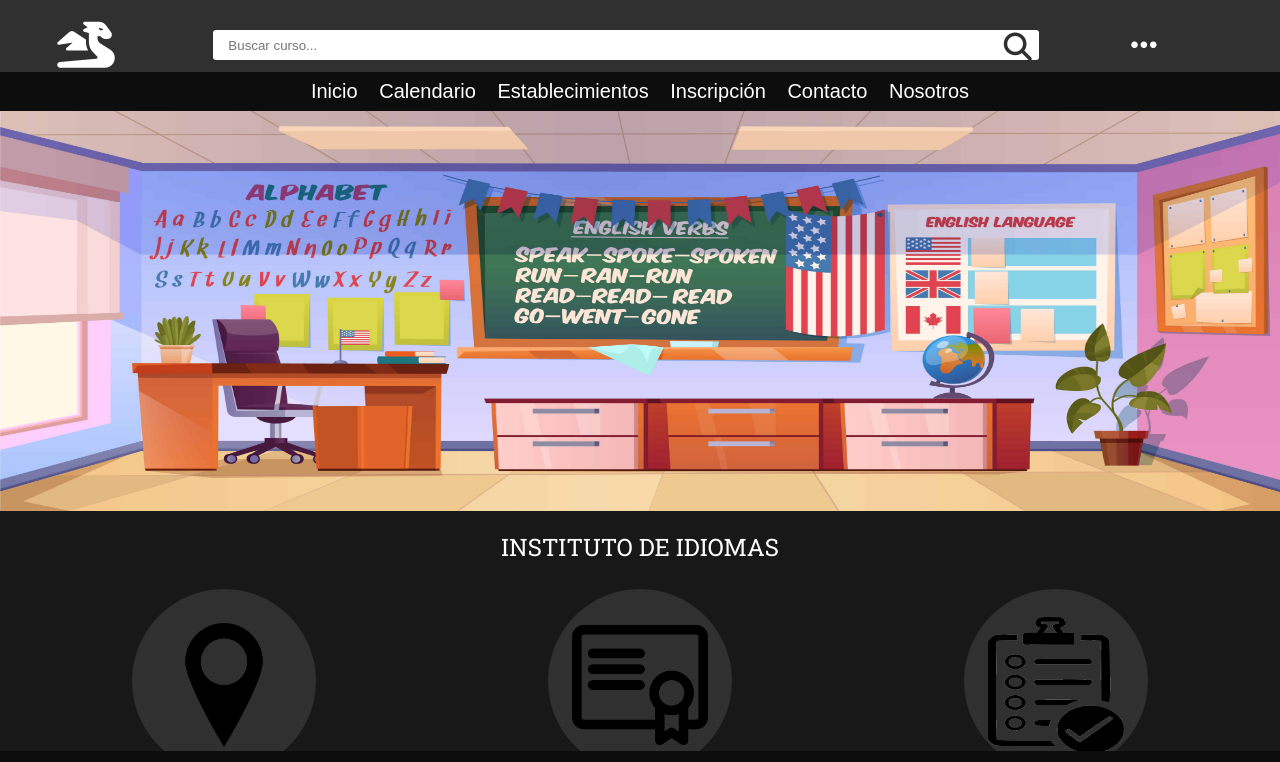
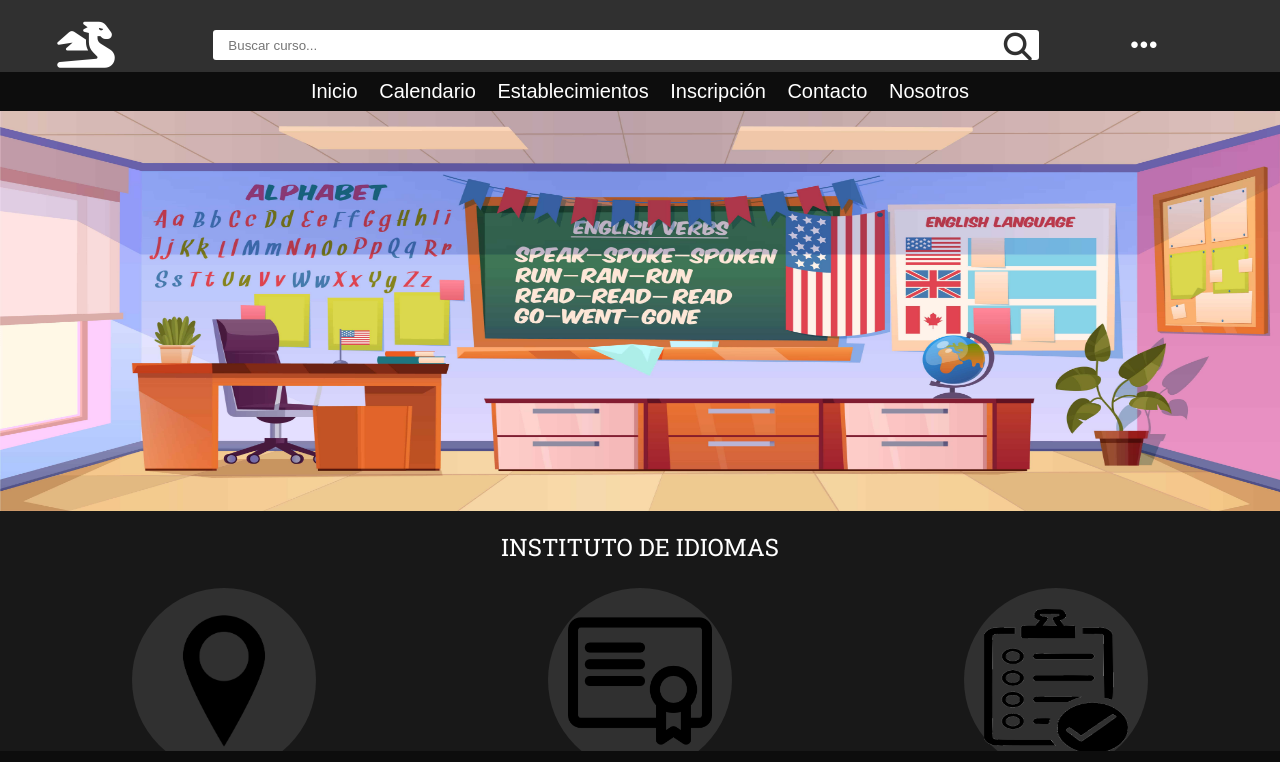
Before and after one commit to Rayvony/TP1, a plain HTML site: page index.html in a window 1280 px wide. Shown: the top 762 px of the page. Drawn offline with nearby package versions, Linux system fonts and the light colour scheme.

Commit message:
arreglos

```diff
--- a/css/styles.css
+++ b/css/styles.css
@@ -91,6 +91,8 @@ h2{
  color: white;
  font-family: "Roboto Slab", serif;
  font-weight: normal;
+ padding: .5em;
+ font-size: 1.2em;
 }
 p{
   color: white;
@@ -268,28 +270,23 @@ margin-bottom: 2em;
  flex-wrap: wrap;
  margin: 0 2vh 5vh;
 }
-h2{
-  padding: .5em;
-}
-
 
 .pasos-incripcion {
  height: 23vh;
  width: 23vh;
- margin: 1em;
- padding: .5em;
+ margin: 15px;
  background-color: #303030;
  border-radius: 50%;
  display: flex;
  flex-direction: column;
  align-items: center;
+ padding: 1.3em;
 }
 .pasos-incripcion img {
- height: 17vh;
- width: 17vh;
- margin-bottom: 1em;
- margin-top: 1.25em;
+ height: 18vh;
+ width: 18vh;
 }
+
 .boton {
  display: inline-block;
  width: 23vh;
@@ -298,7 +295,6 @@ h2{
  cursor: pointer;
  border: none;
  border-radius: 3px;
-
 }
 .boton:hover {
  background-color: #3280c2;
@@ -360,7 +356,7 @@ h2{
  color: white;
  display: flex;
  flex-direction: row;
- flex-wrap: wrap;
+ flex-wrap: nowrap;
  justify-content: space-evenly;
  align-items: flex-start;
 }
```
